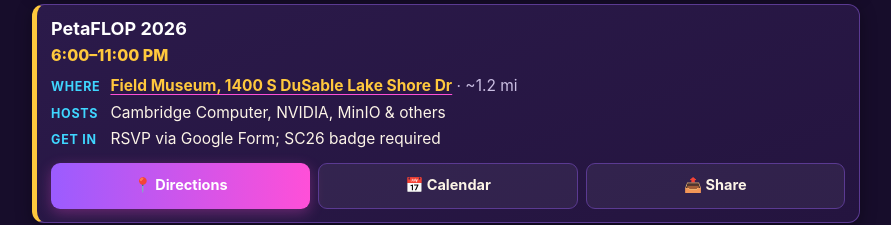
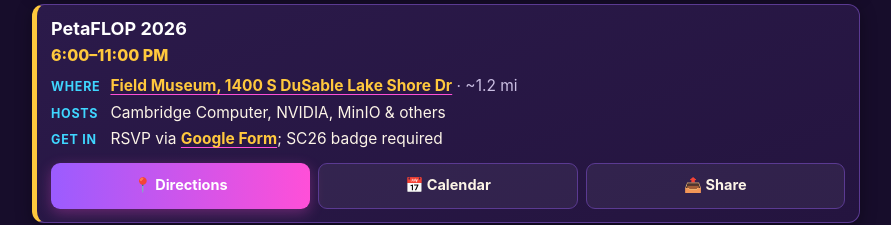
Before and after one commit to abundantfrontier/sc26-wayfinder, a plain HTML site: page parties.html in a window 1280 px wide. Shown: the part 3540-3765 px from the top of the page, without its empty margins (194-1085 px from the left). Drawn offline with Linux system fonts and the light colour scheme.

Commit message:
Party Egg: link PetaFLOP 2026 RSVP Google Form

```diff
--- a/parties.html
+++ b/parties.html
@@ -307,7 +307,7 @@
       <dl>
         <dt>Where</dt><dd><a href="https://www.google.com/maps/search/?api=1&amp;query=Field+Museum%2C+1400+S+DuSable+Lake+Shore+Dr%2C+Chicago" target="_blank" rel="noopener">Field Museum, 1400 S DuSable Lake Shore Dr</a> <span class="dist">&middot; ~1.2 mi</span></dd>
         <dt>Hosts</dt><dd>Cambridge Computer, NVIDIA, MinIO &amp; others</dd>
-        <dt>Get in</dt><dd>RSVP via Google Form; SC26 badge required</dd>
+        <dt>Get in</dt><dd>RSVP via <a href="https://docs.google.com/forms/d/e/1FAIpQLScDQJebOe2fqL72ZTYvCWLHTeR5lfI6Gpft9NtDVGGbNdm7mQ/viewform" target="_blank" rel="noopener">Google Form</a>; SC26 badge required</dd>
       </dl>
     </article>
 
```
